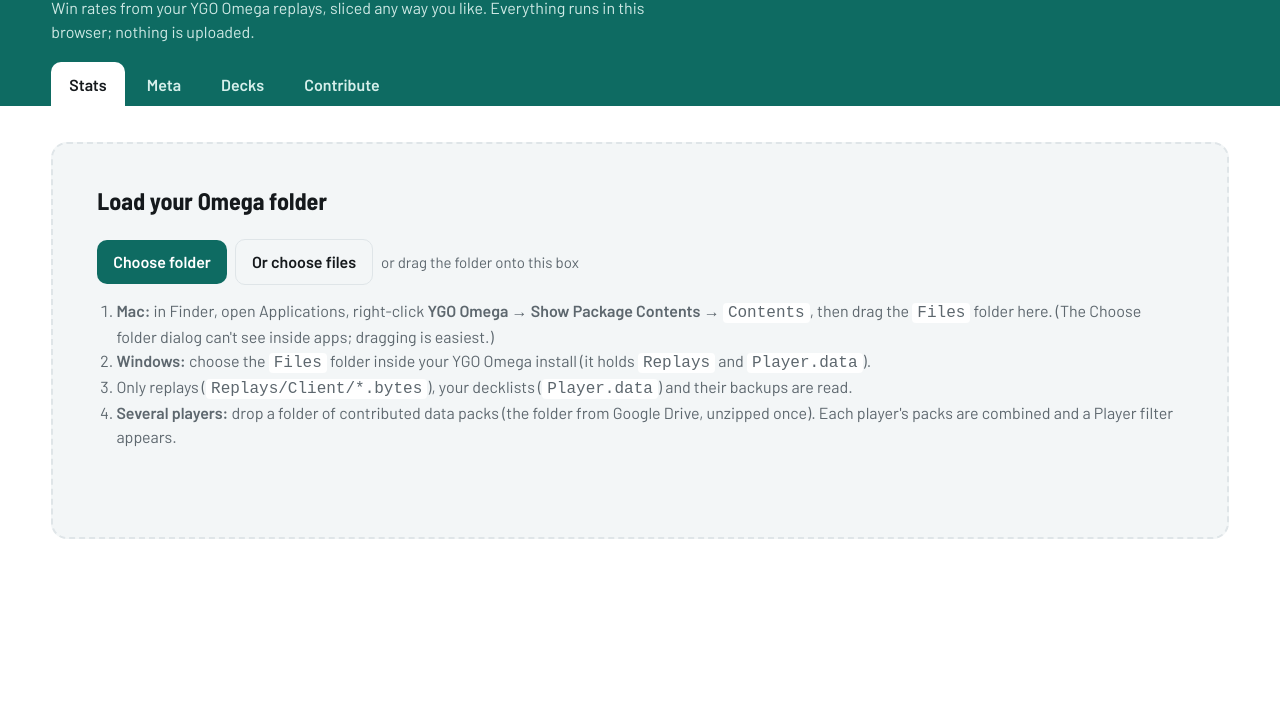
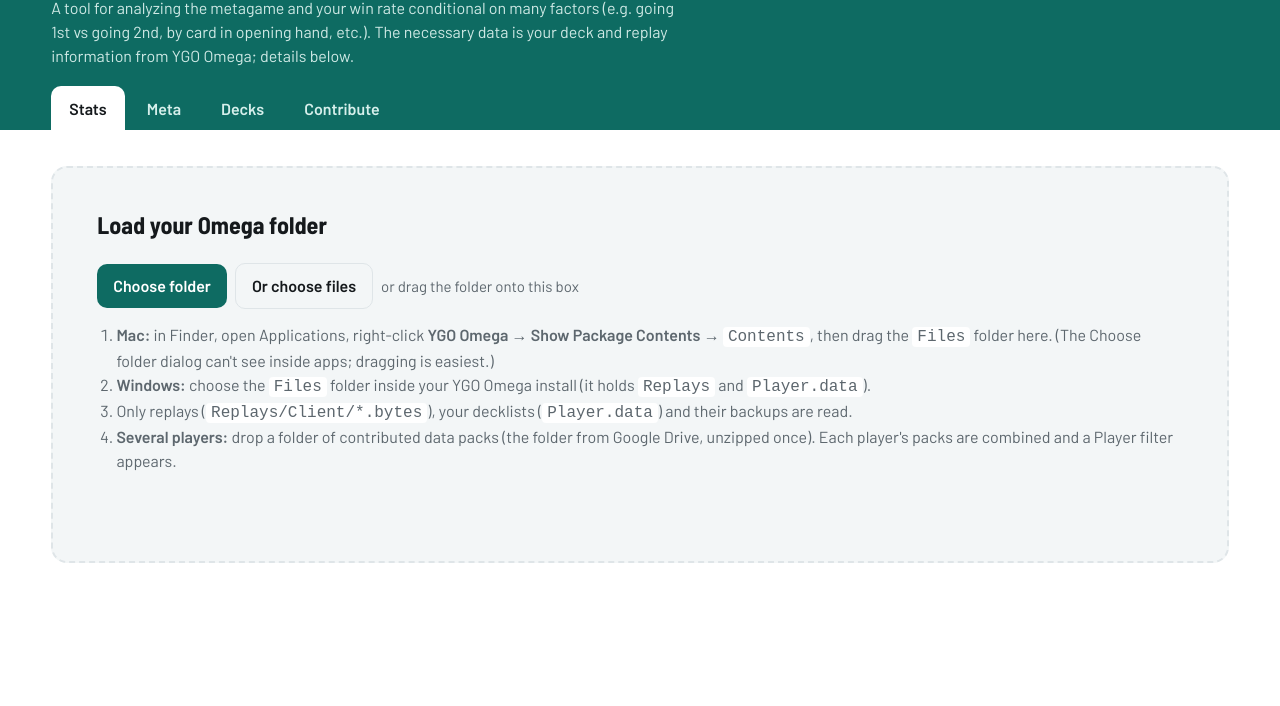
Before and after one commit to stuckmeistertcg/omega-duel-log, a plain HTML site: page index.html in a window 1280 px wide. Shown: the part 94-800 px from the top of the page. Drawn offline with Linux system fonts and the light colour scheme.

Commit message:
changes intro text

```diff
--- a/index.html
+++ b/index.html
@@ -82,7 +82,7 @@ tr.total td{font-weight:600;background:var(--soft)}
 <body>
 <header class="band top"><div class="wrap">
   <h1>Omega Duel Log</h1>
-  <p id="summary">Win rates from your YGO Omega replays, sliced any way you like. Everything runs in this browser; nothing is uploaded.</p>
+  <p id="summary">A tool for analyzing the metagame and your win rate conditional on many factors (e.g. going 1st vs going 2nd, by card in opening hand, etc.). The necessary data is your deck and replay information from YGO Omega; details below.</p>
   <nav class="tabs" role="tablist" id="tabs">
     <button role="tab" data-tab="stats" aria-selected="true">Stats</button>
     <button role="tab" data-tab="meta" aria-selected="false">Meta</button>
```
